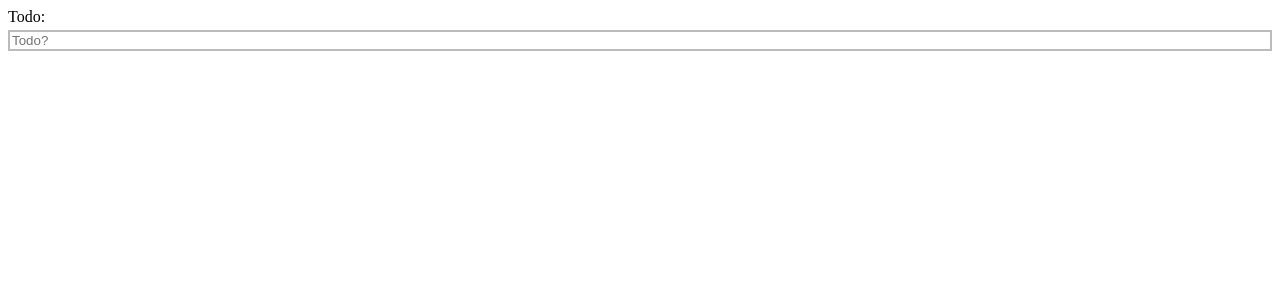
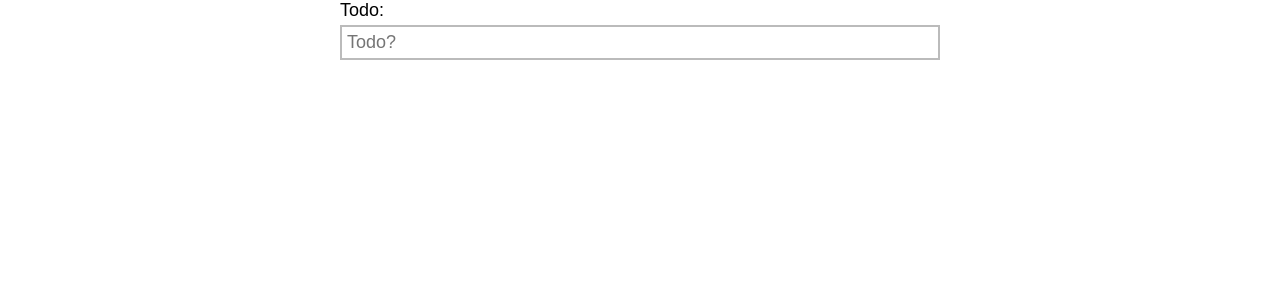
Before and after one commit to macfrei/omr-react-advanced, a React (Create React App) app: page / in a window 1280 px wide. Shown: the top 300 px of the page. Built offline with nearby package versions, Linux system fonts and the light colour scheme.

Commit message:
Add GlobalStyle

```diff
--- /dev/null
+++ b/src/components/GlobalStyle.js
@@ -0,0 +1,21 @@
+import { createGlobalStyle } from 'styled-components'
+
+export default createGlobalStyle`
+* {
+  box-sizing: border-box;
+}
+
+body {
+  font-family: sans-serif;
+  font-size: 112.5%;
+  margin: 0 auto;
+  max-width: 600px;
+}
+
+input,
+button {
+  font-size: inherit;
+  padding: 5px;
+}
+
+`
--- a/src/index.js
+++ b/src/index.js
@@ -1,10 +1,12 @@
 import React from 'react'
 import ReactDOM from 'react-dom'
 import App from './components/App'
+import GlobalStyle from './components/GlobalStyle'
 import reportWebVitals from './reportWebVitals'
 
 ReactDOM.render(
   <React.StrictMode>
+    <GlobalStyle />
     <App />
   </React.StrictMode>,
   document.getElementById('root')
```
